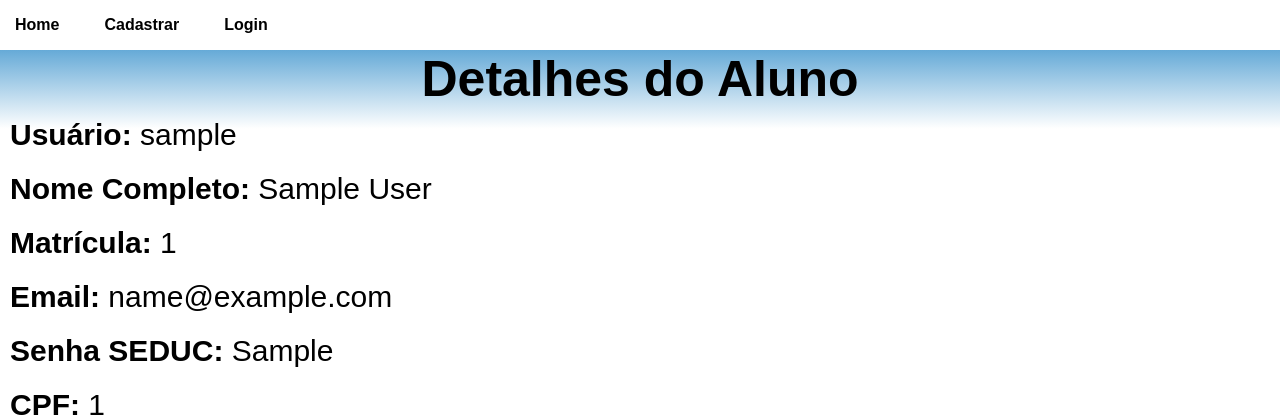
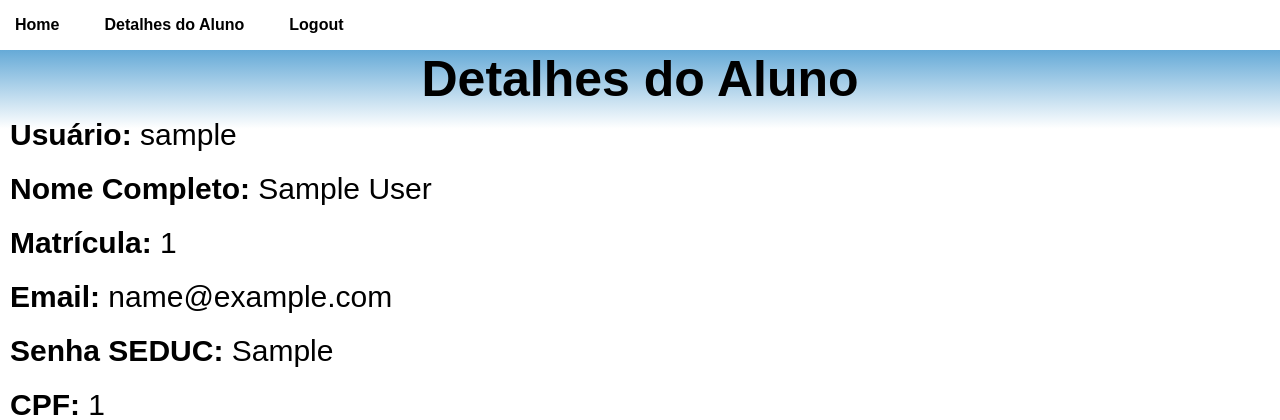
Before and after one commit to Lucas-Espindola-dev/Escola_Cosme_Rodrigues, a Django app: page /aluno/ in a window 1280 px wide. Shown: the top 420 px of the page. Run offline with Django 5.2, Linux system fonts and the light colour scheme; a user stored in the database is signed in; tables that the repository leaves empty hold one stand-in row (values such as "Sample post").

Commit message:
Changing the optionson the navbar

```diff
--- a/templates/pages/base.html
+++ b/templates/pages/base.html
@@ -10,8 +10,13 @@
         <nav class="navbar">
             <ul>
                 <li><a href="{% url 'home' %}">Home</a></li>
+                {% if user.is_authenticated %}
+                    <li><a href="{% url 'aluno_detail' %}">Detalhes do Aluno</a></li>
+                    <li><a href="{% url 'logout' %}">Logout</a></li>
+                {% else %}
+                <li><a href="{% url 'login' %}">Login</a></li>
                 <li><a href="{% url 'register' %}">Cadastrar</a></li>
-                <li><a href="{% url 'login' %}">Login</a></li>
+                {% endif %}
             </ul>
         </nav>
     {% block content %}
```
